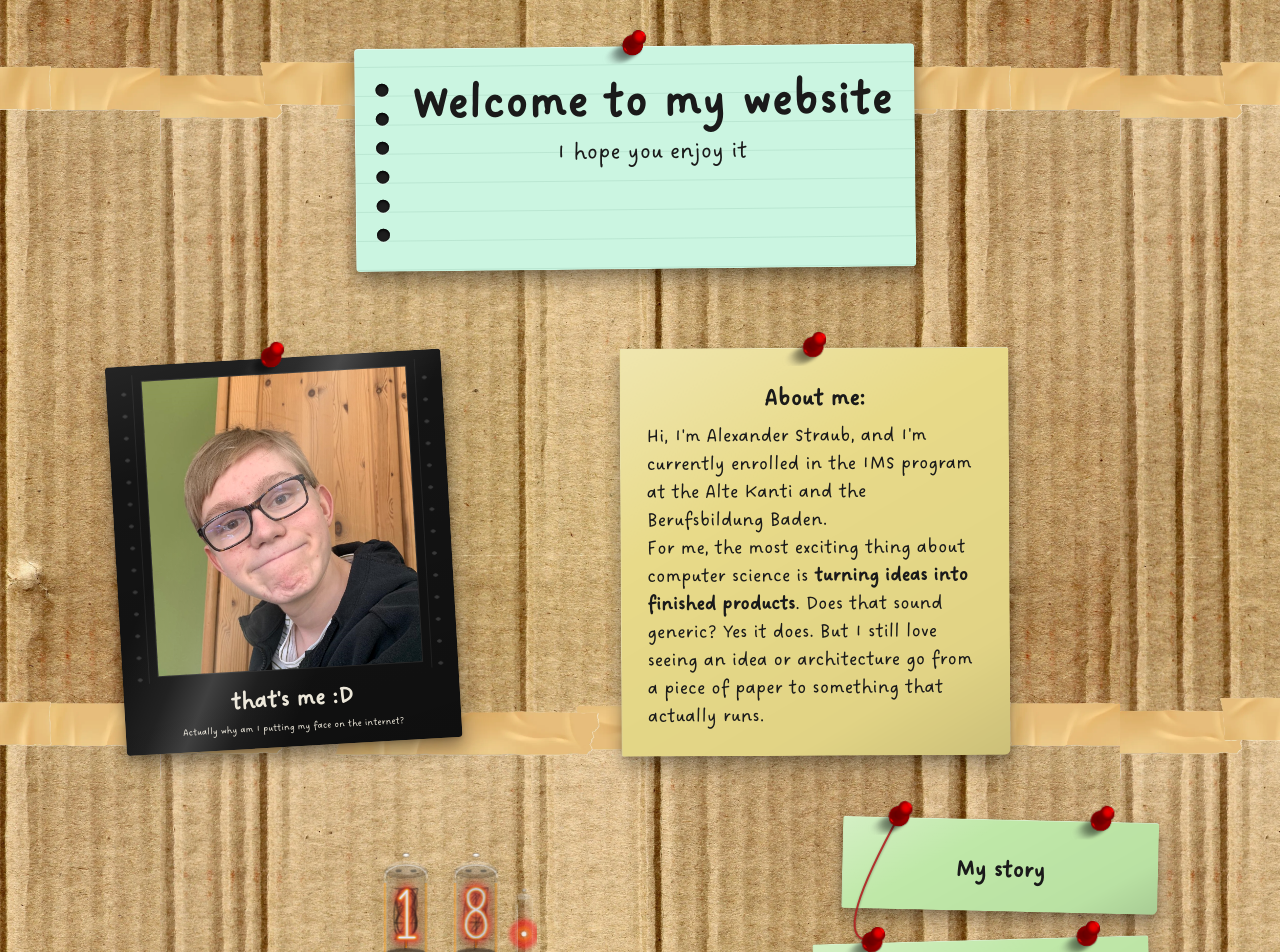
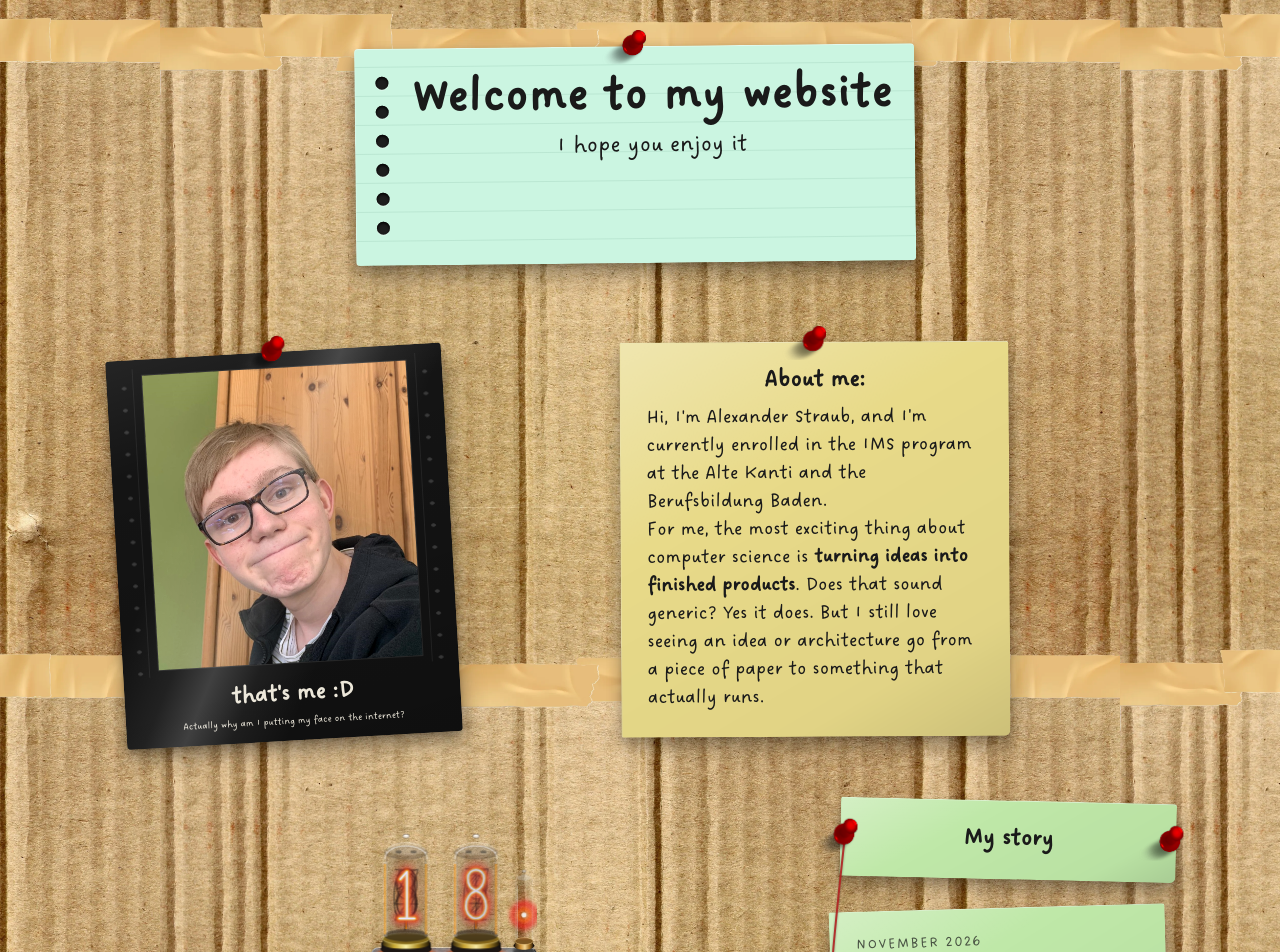
Before and after one commit to Keinstein0/HomeserverCentral, a SvelteKit app in the folder Homepage/: page / in a window 1280 px wide. Shown: the top 952 px of the page. Built offline with nearby package versions, Linux system fonts and the light colour scheme.

Commit message:
improved design of my story notes

```diff
--- a/Homepage/src/components/PaperNote.svelte
+++ b/Homepage/src/components/PaperNote.svelte
@@ -73,10 +73,14 @@
              while remaining above the red thread (z-index 2). -->
         <div class="pin-layer">
             {#if pinLayout === "corners"}
-                <!-- Both instances share the Pin's tint filter id; the first
-                     definition in the DOM wins, and they are identical anyway. -->
-                <PinView {pin} x="18%" />
-                <PinView {pin} x="82%" />
+                <!-- Pins sit 5px inside the note's left/right edges,
+                     vertically centered, so the thread between notes hangs
+                     along the margins instead of over the text. Both
+                     instances share the Pin's tint filter id; the first
+                     definition in the DOM wins, and they are identical
+                     anyway. -->
+                <PinView {pin} x="5px" y="50%" centered />
+                <PinView {pin} x="calc(100% - 5px)" y="50%" centered />
             {:else}
                 <PinView {pin} />
             {/if}
@@ -137,7 +141,7 @@
 
     /* Sticky Variant */
     .variant-sticky {
-        padding: 2.2rem 1.6rem 1.6rem;
+        padding: 1.4rem 1.6rem 1.6rem;
         background-image: linear-gradient(
             150deg,
             rgba(255, 255, 255, 0.32) 0%,
@@ -155,7 +159,7 @@
     .variant-lined {
         display: flex;
         flex-direction: row;
-        padding: 1.6rem 1.4rem 1.4rem 0.6rem;
+        padding: 1.2rem 1.4rem 1.4rem 0.6rem;
         border-radius: 4px;
         background-image: repeating-linear-gradient(
             to bottom,
--- a/Homepage/src/components/pin/PinView.svelte
+++ b/Homepage/src/components/pin/PinView.svelte
@@ -2,11 +2,21 @@
   import type { Pin } from "./pin";
 
   // Renders a Pin instance; see pin.ts for how to create one.
-  // `x` places the pin *head* horizontally (CSS left value) so a note
-  // can carry several pins, e.g. x="18%" / x="82%" for corner pins.
-  // The margin shift compensates for the artwork's off-center head.
+  // By default `x` places the pin *head* horizontally (CSS left value)
+  // and `y` is the image's top edge. With `centered`, the artwork is
+  // centered on the x/y point instead — e.g. a pin seated mid-edge of
+  // a note: x="5px" y="50%" centered.
   export let pin: Pin;
   export let x: string = "50%";
+  export let y: string = "-16px";
+  export let centered = false;
+
+  // Vertical compensation for the artwork's off-center head, used when
+  // `centered` (mirrors the margin-left shift below, but for the head's
+  // height fraction: 0.5 - anchor.y of the displayed artwork height).
+  $: headLift = (
+    (0.5 - pin.anchor.y) * pin.size * (pin.artwork.height / pin.artwork.width)
+  ).toFixed(1);
 </script>
 
 <svg
@@ -52,11 +62,14 @@
 <img
   src={pin.src}
   class="pin-img"
+  class:centered={centered}
   width={pin.artwork.width}
   height={pin.artwork.height}
   style:width="{pin.size}px"
+  style:top={centered ? "50%" : y}
   style:left={x}
   style:margin-left="{((0.5 - pin.anchor.x) * pin.size).toFixed(1)}px"
+  style:margin-top={centered ? "{headLift}px" : undefined}
   style:filter="url(#{pin.filterId})"
   data-anchor-x={pin.anchor.x}
   data-anchor-y={pin.anchor.y}
@@ -76,4 +89,10 @@
     z-index: 25;
     pointer-events: none;
   }
+
+  /* Centered mode: the artwork is centered on the x/y point (the head
+     is then nudged onto that point by the margin compensations). */
+  .pin-img.centered {
+    transform: translate(-50%, -50%);
+  }
 </style>
--- a/Homepage/src/routes/+page.svelte
+++ b/Homepage/src/routes/+page.svelte
@@ -104,8 +104,10 @@
             const dy = b.y - a.y;
             // Loose thread: leave each pin downwards, dip below the
             // straight line by `sag`, and rise back into the next pin.
+            // The bow is small so the curve hugs the notes' margin strip
+            // instead of swinging out into the bare corkboard.
             const sag = Math.min(90, Math.max(24, Math.abs(dy) * 0.3));
-            const bx = 38;
+            const bx = 10;
             threadPaths.push(
                 `M ${a.x.toFixed(1)} ${a.y.toFixed(1)} ` +
                     `C ${(a.x - bx).toFixed(1)} ${(a.y + dy * 0.25 + sag).toFixed(1)}, ` +
@@ -116,12 +118,15 @@
     }
 
     onMount(() => {
-        // Stagger the notes horizontally to make them look naturally
-        // scattered on the board before measuring the string.
+        // Stagger the notes horizontally into a zig-zag: even notes lean
+        // right, odd notes lean left (random magnitude), so the column
+        // reads as deliberately staggered instead of random noise.
         storyStackEl
             ?.querySelectorAll<HTMLElement>(".note-wrapper")
-            .forEach((el) => {
-                el.style.marginLeft = `${Math.round(Math.random() * 50 - 25)}px`;
+            .forEach((el, i) => {
+                const sign = i % 2 === 0 ? -1 : 1;
+                const mag = Math.round(Math.random() * 25 + 8);
+                el.style.marginLeft = `${sign * mag}px`;
             });
 
         measureThread();
@@ -215,7 +220,7 @@
                 color={storyGreen}
                 pin={MainPin}
                 pinLayout="corners"
-                width="min(480px, 94%)"
+                width="min(560px, 100%)"
             >
                 <h2>My story</h2>
             </PaperNote>
```
